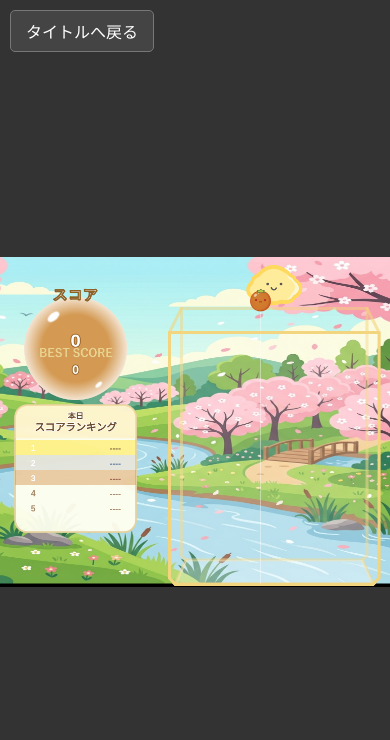
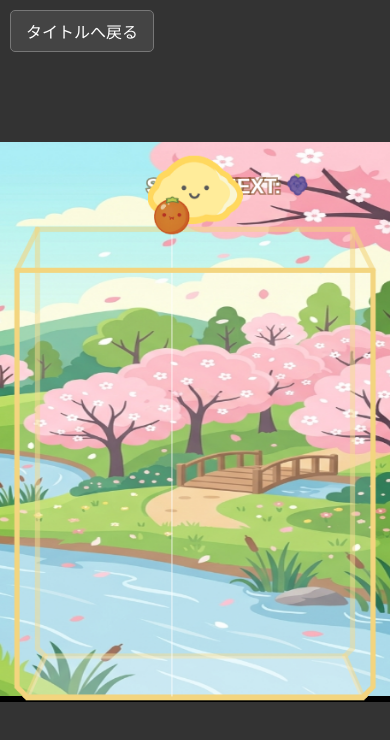
Before and after one commit to hirabayashi-omu/suika, a plain HTML site: page web/index.html in a window 390 px wide. Both pictures are taken after a click on the button "1人プレイ (Single Player)". Drawn offline with nearby package versions, Linux system fonts and the light colour scheme.

Commit message:
Optimize layout for mobile screens <= 1200px

```diff
--- a/web/single.js
+++ b/web/single.js
@@ -8,9 +8,18 @@ class SinglePlayerGame {
         this.runner = null;
 
         // Configuration
-        this.LOGIC_W = 1290; // Background image expected width
-        this.LOGIC_H = 1092; // Background image expected height
-        this.SCALE = 0.6; // Scale down for display
+        this.mobileMode = (window.innerWidth <= 1200);
+
+        if (this.mobileMode) {
+            this.LOGIC_OFFSET_X = 527;
+            this.LOGIC_W = 760; // 527 to 1287 (box is 560 to 1254)
+        } else {
+            this.LOGIC_OFFSET_X = 0;
+            this.LOGIC_W = 1290;
+        }
+
+        this.LOGIC_H = 1092;
+        this.SCALE = 0.6;
 
         this.canvas.width = this.LOGIC_W * this.SCALE;
         this.canvas.height = this.LOGIC_H * this.SCALE;
@@ -77,17 +86,15 @@ class SinglePlayerGame {
         this.handleMouseMove = (e) => {
             if(this.gameOver) return;
             const rect = this.canvas.getBoundingClientRect();
-            const mouseX = (e.clientX - rect.left) / this.SCALE;
-            // Bound mouse movement so dropX (mouseX - 45) doesn't hit walls (540, 1274)
-            // min: 540 + 35 + 45 = 620
-            // max: 1274 - 35 + 45 = 1284
+            const mouseX = ((e.clientX - rect.left) / rect.width) * this.LOGIC_W + this.LOGIC_OFFSET_X;
+            // Bound mouse movement so dropX (mouseX - 45) doesn't hit walls
             this.playerX = Math.max(620, Math.min(1284, mouseX));
         };
 
         this.handleMouseClick = (e) => {
             const rect = this.canvas.getBoundingClientRect();
-            const mouseX = (e.clientX - rect.left) / this.SCALE;
-            const mouseY = (e.clientY - rect.top) / this.SCALE;
+            const mouseX = ((e.clientX - rect.left) / rect.width) * this.LOGIC_W + this.LOGIC_OFFSET_X;
+            const mouseY = ((e.clientY - rect.top) / rect.height) * this.LOGIC_H;
 
             if(this.gameOver) {
                 // Restart button bounds: 730 <= x <= 1115 and 786 <= y <= 886
@@ -298,6 +305,31 @@ class SinglePlayerGame {
     }
 
     drawUI(ctx) {
+        if (this.mobileMode) {
+            // モバイル用簡易表示
+            ctx.font = "bold 40px Meiryo, sans-serif";
+            ctx.textAlign = "center";
+            ctx.fillStyle = "white";
+            ctx.strokeStyle = "rgba(100,50,0,0.5)";
+            ctx.lineWidth = 6;
+
+            const centerX = 907; // (560 + 1254) / 2
+            const topY = 100;
+
+            ctx.strokeText("SCORE: " + this.score, centerX, topY);
+            ctx.fillText("SCORE: " + this.score, centerX, topY);
+
+            const nextImg = ASSETS[FRUITS[this.nextNextFruitIdx].src];
+            if(nextImg) {
+                const drawW = nextImg.width / 5;
+                const drawH = nextImg.height / 5;
+                ctx.drawImage(nextImg, centerX + 180, topY - 40, drawW, drawH);
+                ctx.strokeText("NEXT:", 907 + 110, topY);
+                ctx.fillText("NEXT:", 907 + 110, topY);
+            }
+            return;
+        }
+
         const elapsedSway = Date.now() / 1000;
         const offsetY1 = 6 * Math.sin(3 * elapsedSway);
         const offsetY2 = 6 * Math.sin(3 * elapsedSway + Math.PI);
@@ -470,6 +502,7 @@ class SinglePlayerGame {
         const ctx = this.ctx;
         ctx.save();
         ctx.scale(this.SCALE, this.SCALE);
+        ctx.translate(-this.LOGIC_OFFSET_X, 0);
 
         // Draw background
         const season = window.bgSeason || 'spring';
--- a/web/style.css
+++ b/web/style.css
@@ -111,6 +111,20 @@ h1 {
     text-shadow: 2px 2px 4px #000;
 }
 
+.gameover-text {
+    font-size: 3em;
+    color: #ff3333;
+    font-weight: bold;
+    margin-bottom: 30px;
+    text-shadow: 2px 2px 4px #000;
+}
+
+@media (max-width: 1200px) {
+    #btn-vs {
+        display: none !important;
+    }
+}
+
 .hidden {
     display: none !important;
 }
```
